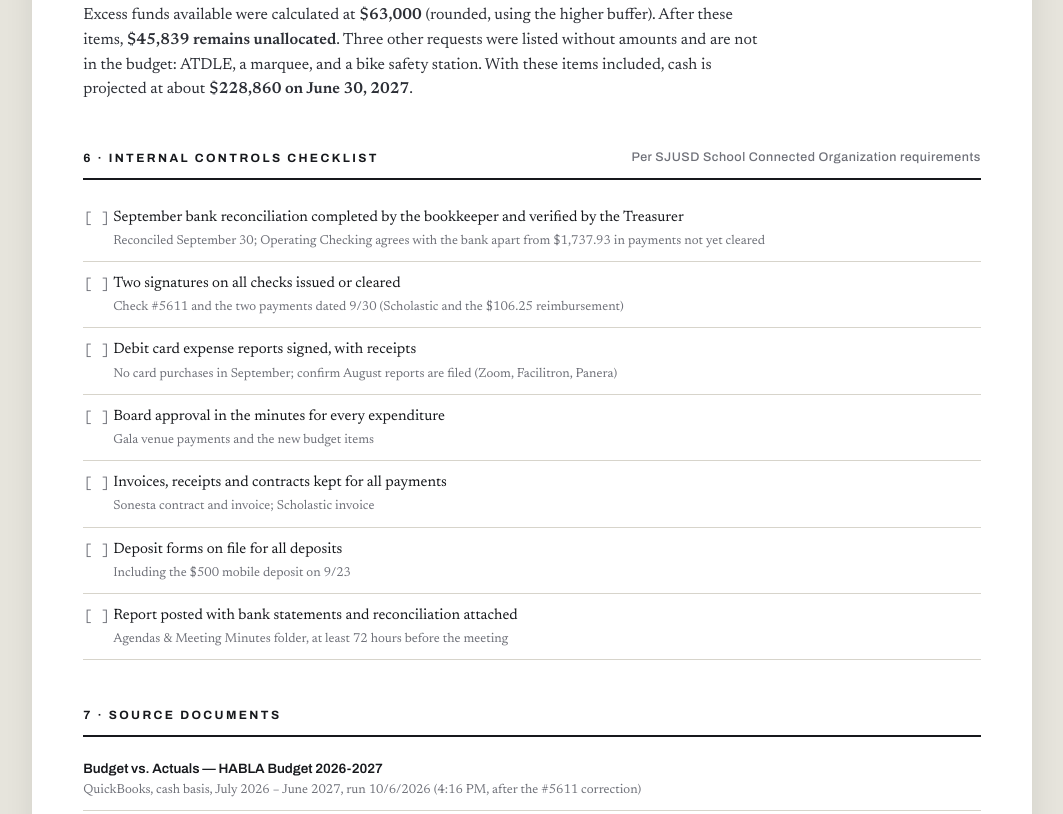
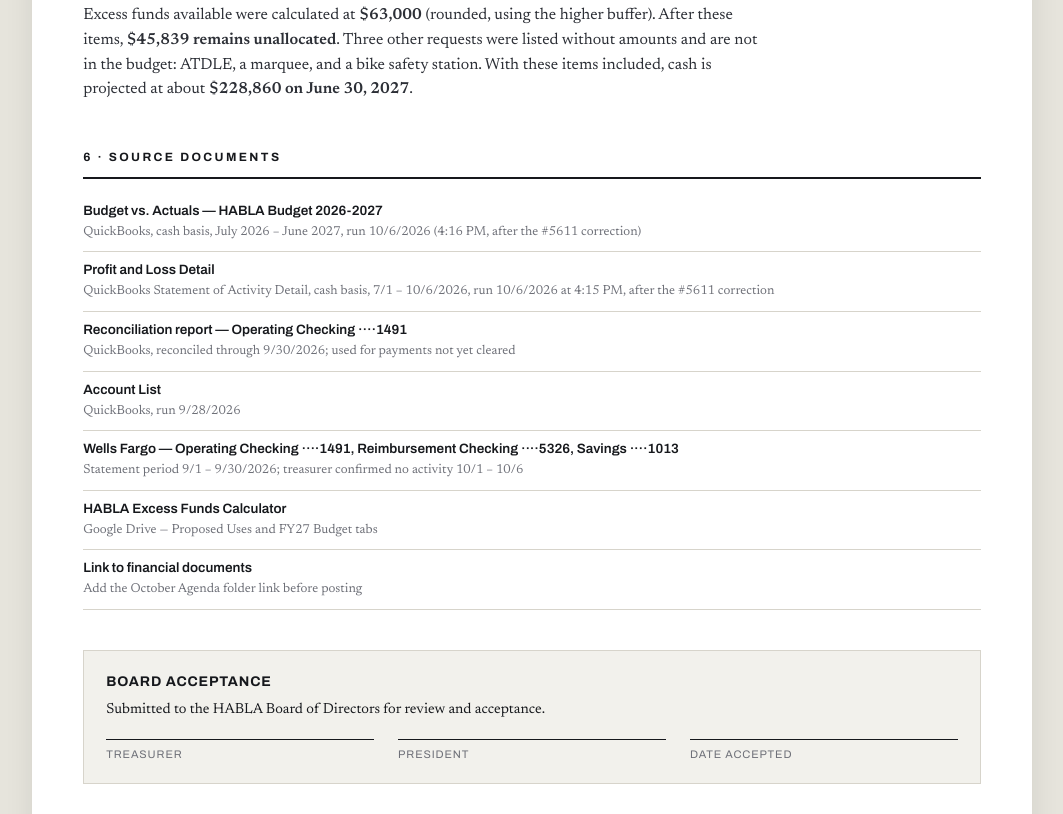
Before and after one commit to Cwhite6898/habla, a plain HTML site: page October-2026.html in a window 1280 px wide. Shown: the part 7046-7860 px from the top of the page, without its empty margins (108-1171 px from the left). Drawn offline with Linux system fonts and the light colour scheme.

Commit message:
Add files via upload

```diff
--- a/October-2026.html
+++ b/October-2026.html
@@ -455,20 +455,7 @@ td.in{color:var(--jade)} td.out{color:var(--clay)}
 </section>
 
 <section>
- <h2 class="sec">6 · Internal controls checklist <span class="r">Per SJUSD School Connected Organization requirements</span></h2>
- <ul class="check">
-  <li><span class="box">[ ]</span><span>September bank reconciliation completed by the bookkeeper and verified by the Treasurer<span class="s">Reconciled September 30; Operating Checking agrees with the bank apart from $1,737.93 in payments not yet cleared</span></span></li>
-  <li><span class="box">[ ]</span><span>Two signatures on all checks issued or cleared<span class="s">Check #5611 and the two payments dated 9/30 (Scholastic and the $106.25 reimbursement)</span></span></li>
-  <li><span class="box">[ ]</span><span>Debit card expense reports signed, with receipts<span class="s">No card purchases in September; confirm August reports are filed (Zoom, Facilitron, Panera)</span></span></li>
-  <li><span class="box">[ ]</span><span>Board approval in the minutes for every expenditure<span class="s">Gala venue payments and the new budget items</span></span></li>
-  <li><span class="box">[ ]</span><span>Invoices, receipts and contracts kept for all payments<span class="s">Sonesta contract and invoice; Scholastic invoice</span></span></li>
-  <li><span class="box">[ ]</span><span>Deposit forms on file for all deposits<span class="s">Including the $500 mobile deposit on 9/23</span></span></li>
-  <li><span class="box">[ ]</span><span>Report posted with bank statements and reconciliation attached<span class="s">Agendas &amp; Meeting Minutes folder, at least 72 hours before the meeting</span></span></li>
- </ul>
-</section>
-
-<section>
- <h2 class="sec">7 · Source documents</h2>
+ <h2 class="sec">6 · Source documents</h2>
  <ul class="sources">
   <li><b>Budget vs. Actuals — HABLA Budget 2026-2027</b><span>QuickBooks, cash basis, July 2026 – June 2027, run 10/6/2026 (4:16 PM, after the #5611 correction)</span></li>
   <li><b>Profit and Loss Detail</b><span>QuickBooks Statement of Activity Detail, cash basis, 7/1 – 10/6/2026, run 10/6/2026 at 4:15 PM, after the #5611 correction</span></li>
```
